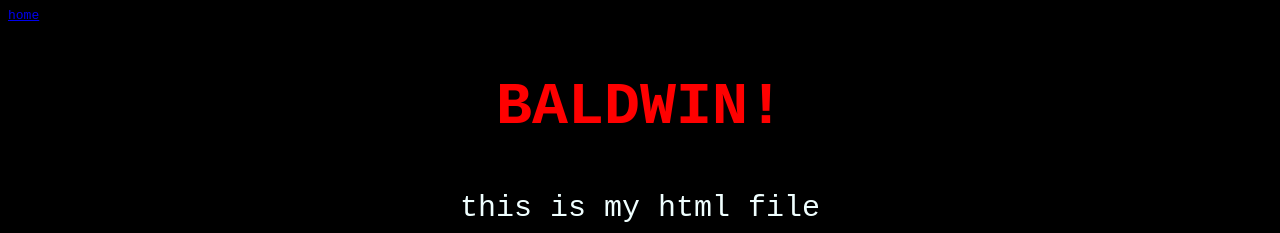
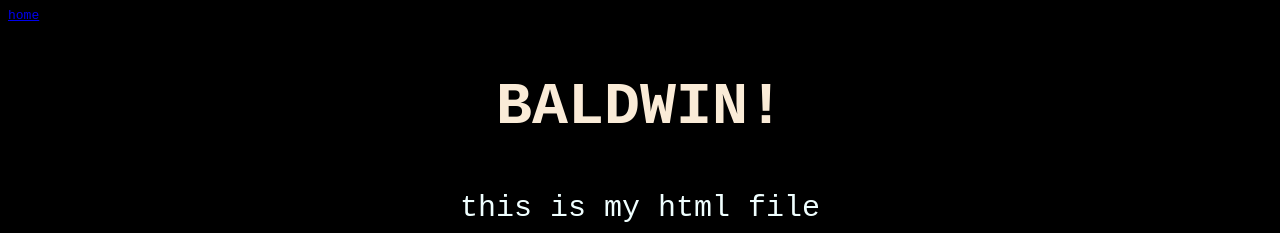
Before and after one commit to MELONMUNCHER911/Hammerhead, a plain HTML site: page index.html in a window 1280 px wide. Shown: the top 233 px of the page. Drawn offline with Linux system fonts and the light colour scheme.

Commit message:
Update style.css

```diff
--- a/style.css
+++ b/style.css
@@ -1 +1,14 @@
-h2 {color:red;}
+p {
+  text-align: center;
+  font-size: 30px;
+  color: Black;
+  background: linear-gradient(90,#8B0000, #FFFAF0);
+  }
+
+
+h2 {
+  text-align:center;
+  font-size: 60px;
+  color: AntiqueWhite;
+  background: linear-gradient(90,#8B0000, #FFFAF0);
+  }
```
